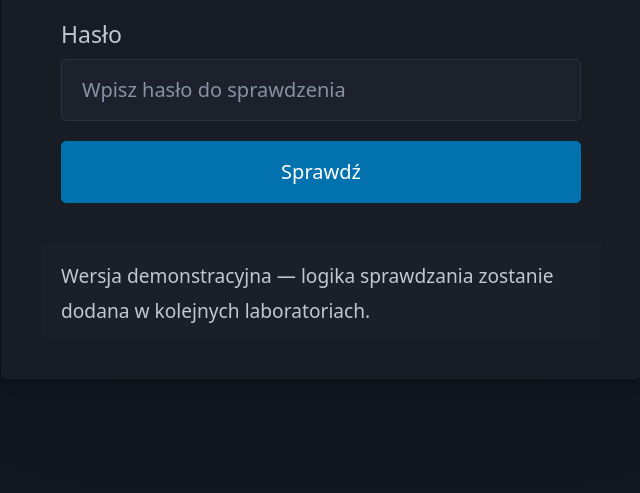
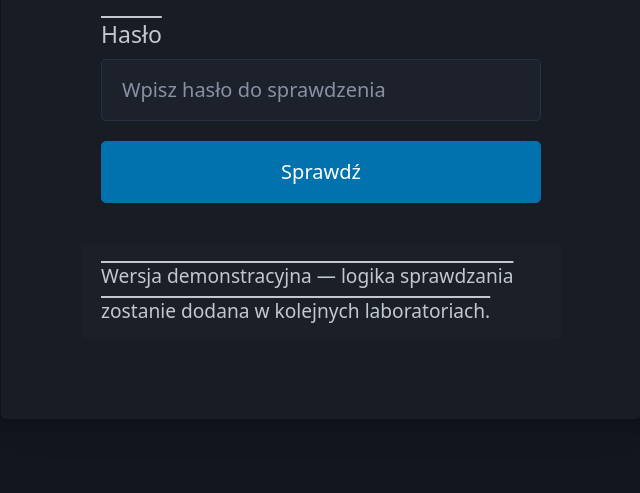
Before and after one commit to HeavePL/breach-checker, a plain HTML site: page frontend/index.html in a window 1280 px wide. Shown: the part 307-800 px from the top of the page, without its empty margins (319-959 px from the left). Drawn offline with nearby package versions, Linux system fonts and the light colour scheme.

```diff
--- a/frontend/style.css
+++ b/frontend/style.css
@@ -1,4 +1,5 @@
 /* Bazowy wygląd zapewnia Pico.css — tu tylko układ i rozmiar okienka */
+
 body {
     min-height: 100vh;
     display: grid;
@@ -10,7 +11,8 @@ main.container {
 }
 
 article {
-  padding: 3rem;
+    text-decoration: overline;
+    padding: 5rem;
     font-size: 1.15rem;
 }
 
```
Also changed, not shown: 2 other files. Lines whose indentation alone changed are shown as unchanged.
